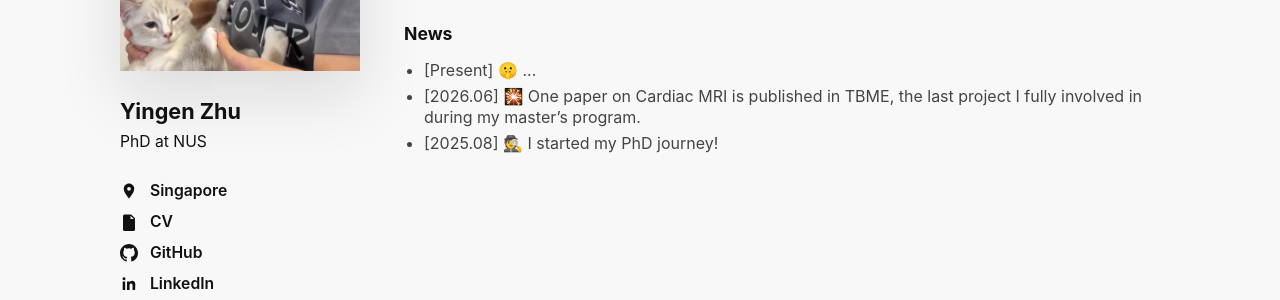
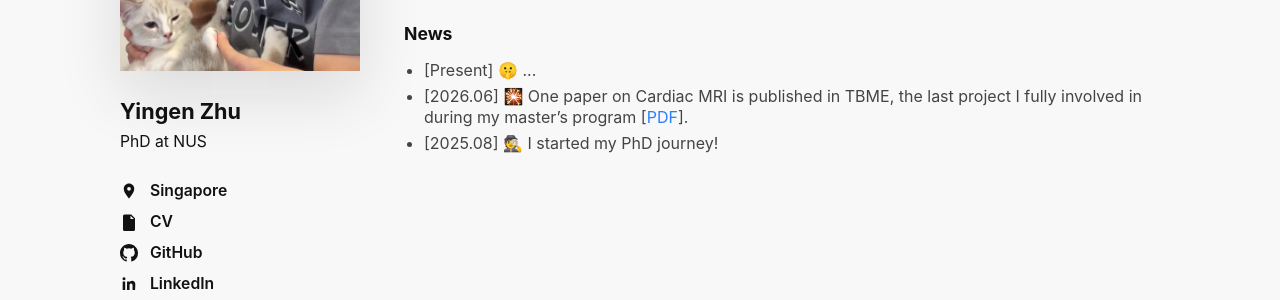
Before and after one commit to yingen-zhu/yingen-zhu.github.io, a Jekyll site: the page built from index.md, in a window 1280 px wide. Shown: the part 315-615 px from the top of the page. Built offline with Jekyll 4.4.1, drawn with Linux system fonts in a browser that asks for light colours.

Commit message:
Update index.md

```diff
--- a/index.md
+++ b/index.md
@@ -320,7 +320,7 @@ title: Home
       <h2 class="news-title" id="news-title">News</h2>
       <ul class="news-list">
         <li>[Present] 🤫 ... </li>
-        <li>[2026.06] 🎇 One paper on Cardiac MRI is published in TBME, the last project I fully involved in during my master’s program. </li>
+        <li>[2026.06] 🎇 One paper on Cardiac MRI is published in TBME, the last project I fully involved in during my master’s program [<a href="https://ieeexplore.ieee.org/document/11551360" target="_blank" rel="noopener">PDF</a>]. </li>
         <li>[2025.08] 🕵️ I started my PhD journey!</li>
       </ul>
     </section>
```
